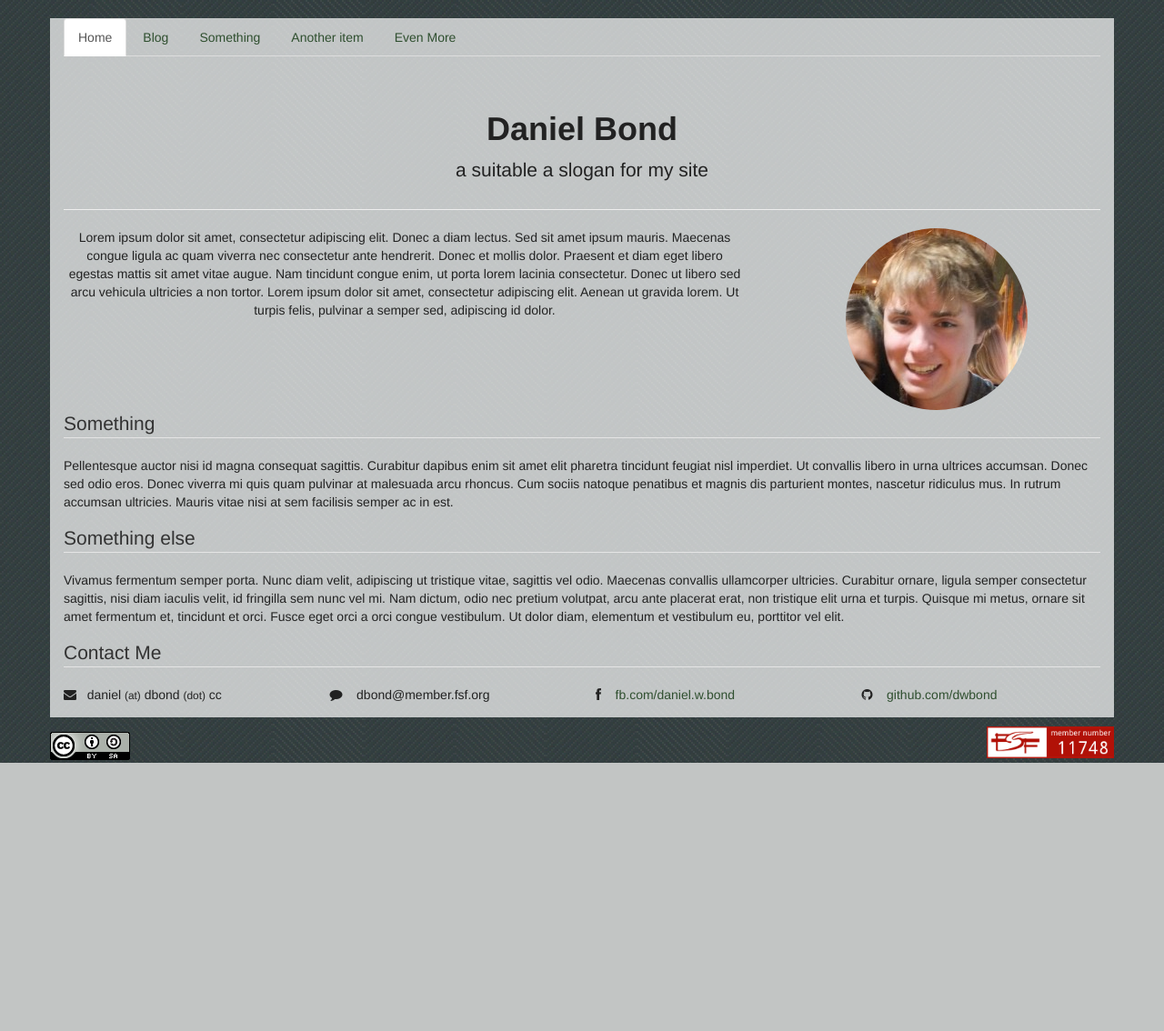
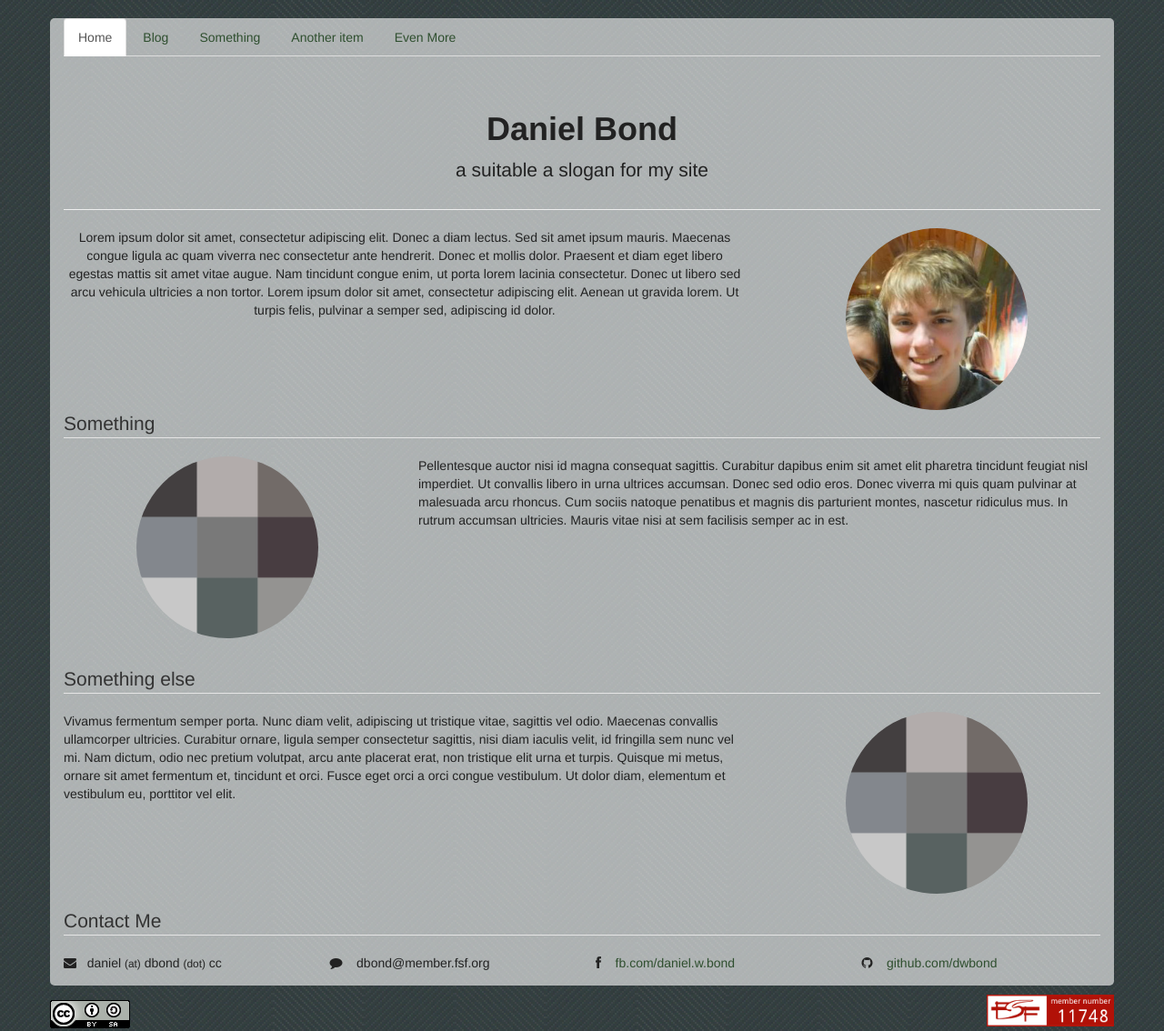
Before and after one commit to dwbond/dbondcc, a Flask app: page / in a window 1280 px wide. Shown: the whole page at 91% size. Before the commit the page ends 839 px from the top, so only its background shows below. Run offline with Flask 2, Linux system fonts and the light colour scheme.

Commit message:
added pictures

```diff
--- a/dbondcc/website/static/css/style.css
+++ b/dbondcc/website/static/css/style.css
@@ -30,8 +30,13 @@ body {
   background: url(/static/img/green-fibers.png) repeat;
 }
 
+.pic-size{
+  height: 200px;
+}
+
 .transparent-container {
-  background-color: rgba(255, 255, 255, 0.7);
+  background-color: rgba(255, 255, 255, 0.6);
+  border-radius: 5px;
 }
 
 .small-bottom-margin {
--- a/dbondcc/website/templates/index.html
+++ b/dbondcc/website/templates/index.html
@@ -26,11 +26,12 @@
 <div class="tab-content">
   <div class="tab-pane active" id="Home">
 
-    <!-- put my head above the text on small screens -->
     <div class="row text-center">
+
+      <!-- put my head above the text on small screens -->
       <div class="visible-xs visible-sm small-bottom-margin">
-        <img class="img-circle img-responsive center center-block"
-        src="/static/img/gravatar180daniel.jpeg" alt="A picture of Daniel">
+        <img class="img-circle img-responsive center center-block pic-size"
+        src="/static/img/daniel-gravatar.jpg" alt="A picture of Daniel">
       </div>
 
       <div class="col-md-8">
@@ -38,8 +39,8 @@
       </div>
 
       <div class="col-md-4 hidden-sm hidden-xs">
-       <img class="img-circle img-responsive center center-block"
-       src="/static/img/gravatar200daniel.jpeg" alt="A picture of Daniel">
+       <img class="img-circle img-responsive center center-block pic-size"
+       src="/static/img/daniel-gravatar.jpg" alt="A picture of Daniel">
        </a>
       </div>
     </div>
@@ -51,7 +52,12 @@
         <legend>Something</legend>
       </div>
 
-      <div class="col-md-12">
+
+      <div class="col-md-4 small-bottom-margin">
+        <img src="/static/img/grayboxes.png" class="img-circle img-responsive center center-block pic-size" alt="A picture of me doing something interesting.">
+      </div>
+
+      <div class="col-md-8">
         Pellentesque auctor nisi id magna consequat sagittis. Curabitur dapibus enim sit amet elit pharetra tincidunt feugiat nisl imperdiet. Ut convallis libero in urna ultrices accumsan. Donec sed odio eros. Donec viverra mi quis quam pulvinar at malesuada arcu rhoncus. Cum sociis natoque penatibus et magnis dis parturient montes, nascetur ridiculus mus. In rutrum accumsan ultricies. Mauris vitae nisi at sem facilisis semper ac in est.
       </div>
     </div>
@@ -61,8 +67,17 @@
     <legend>Something else</legend>
       </div>
 
-      <div class="col-md-12">
+      <!-- put my head above the text on small screens -->
+      <div class="visible-xs visible-sm small-bottom-margin">
+        <img src="/static/img/grayboxes.png" class="img-circle img-responsive center center-block pic-size" alt="Another picture of me doing something interesting.">
+      </div>
+
+      <div class="col-md-8">
       Vivamus fermentum semper porta. Nunc diam velit, adipiscing ut tristique vitae, sagittis vel odio. Maecenas convallis ullamcorper ultricies. Curabitur ornare, ligula semper consectetur sagittis, nisi diam iaculis velit, id fringilla sem nunc vel mi. Nam dictum, odio nec pretium volutpat, arcu ante placerat erat, non tristique elit urna et turpis. Quisque mi metus, ornare sit amet fermentum et, tincidunt et orci. Fusce eget orci a orci congue vestibulum. Ut dolor diam, elementum et vestibulum eu, porttitor vel elit.
+      </div>
+
+      <div class="col-md-4 hidden-sm hidden-xs">
+        <img src="/static/img/grayboxes.png" class="img-circle img-responsive center center-block pic-size" alt="Another picture of me doing something interesting.">
       </div>
     </div>
 
```
Also changed, not shown: README.md, dbondcc/website/static/img/daniel-gravatar.jpg (added), dbondcc/website/static/img/gravatar180daniel.jpeg (deleted), dbondcc/website/static/img/gravatar200daniel.jpeg (deleted), dbondcc/website/static/img/grayboxes.png (added).
